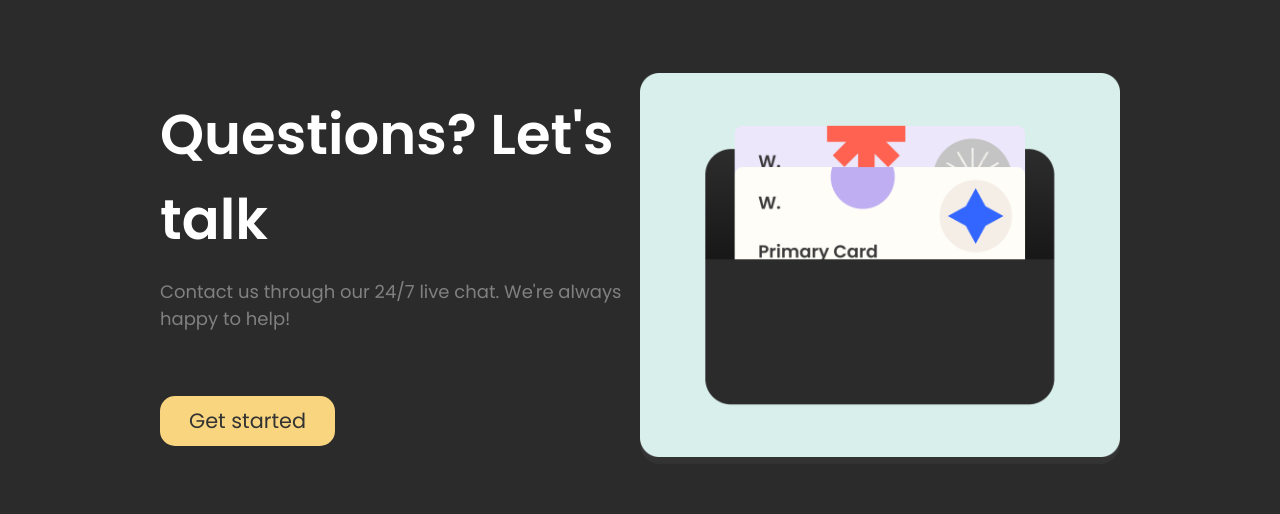
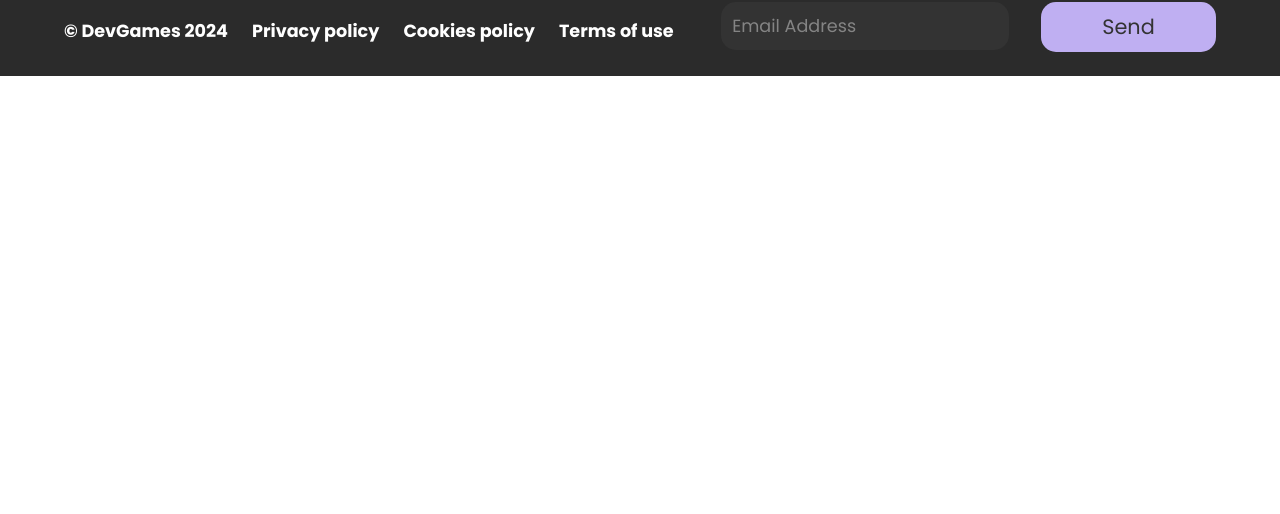
Before and after one commit to Thyago-ES/DevGames, a React (Vite) app: page / in a window 1280 px wide. Shown: the part 3190-3704 px from the top of the page. After the commit the page ends 3266 px from the top, so only its background shows below. Built offline with nearby package versions, Linux system fonts and the light colour scheme.

Commit message:
Import modificado

```diff
--- a/src/App.tsx
+++ b/src/App.tsx
@@ -1,4 +1,4 @@
-import { Action } from "./components/Action";
+import { Support } from "./components/Support";
 import { Features } from "./components/Features";
 import { Feedback } from "./components/Feedback";
 import { Footer } from "./components/Footer";
@@ -19,7 +19,7 @@ function App() {
 				<ProductView /> {/* Com essa */}
 				<Features />
 				<Feedback />
-				<Action />
+				<Support />
 			</PageContainer>
 
 			<Footer />
```
